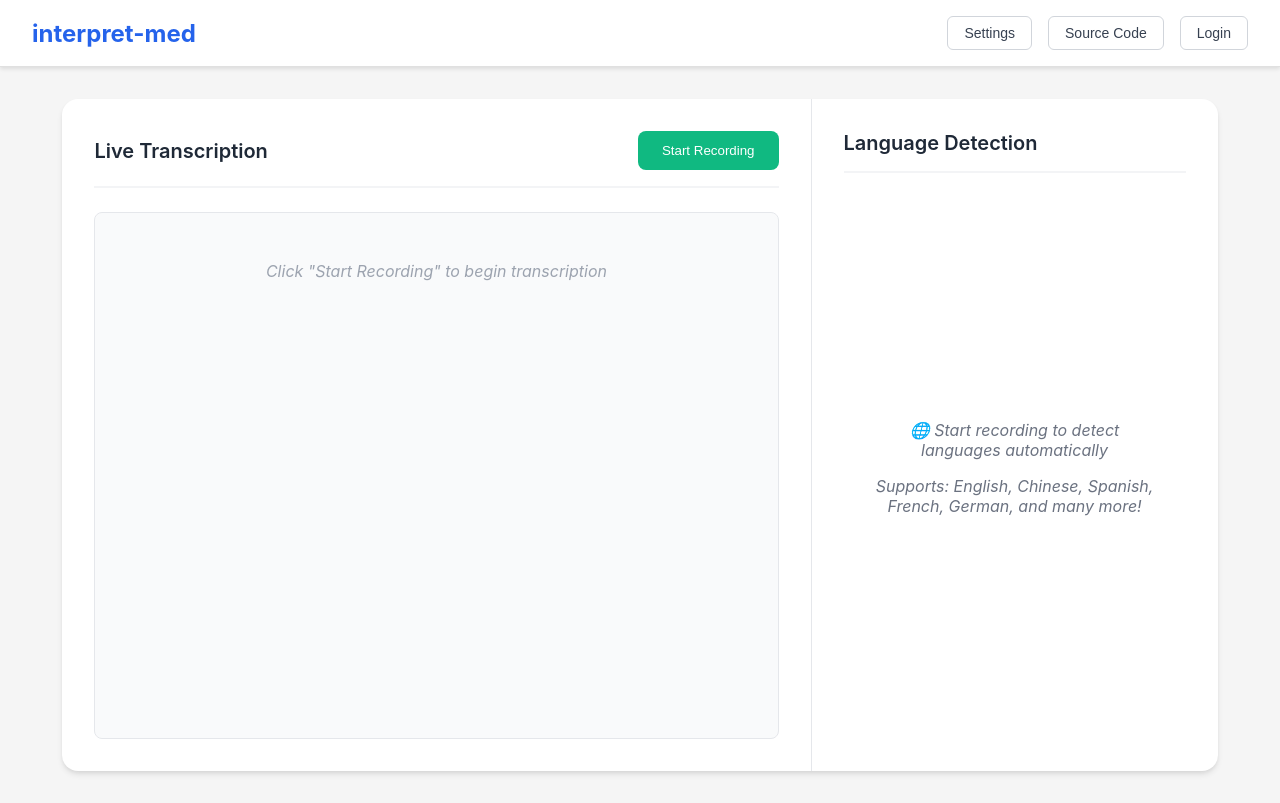
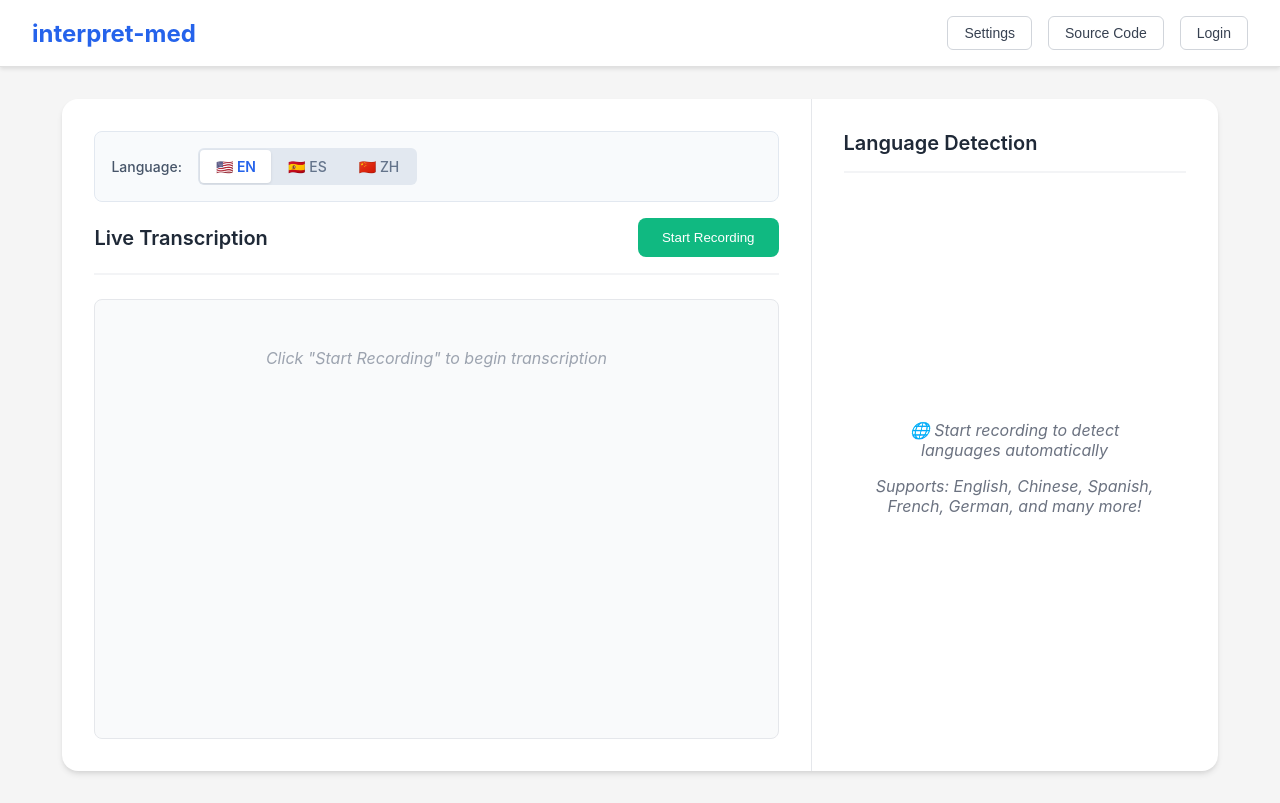
Before and after one commit to Helsinki1/interpret-med, a Next.js app: page / in a window 1280 px wide. Built offline with nearby package versions, Linux system fonts and the light colour scheme.

Commit message:
manual select en, es, ch

```diff
--- a/pages/index.tsx
+++ b/pages/index.tsx
@@ -17,6 +17,7 @@ export default function Home() {
   const [currentLanguage, setCurrentLanguage] = useState<string>('');
   const [detectedLanguages, setDetectedLanguages] = useState<Set<string>>(new Set());
   const [error, setError] = useState<string | null>(null);
+  const [selectedLanguage, setSelectedLanguage] = useState<'en' | 'es' | 'zh'>('en');
 
   const mediaRecorderRef = useRef<any>(null);
   const websocketRef = useRef<WebSocket | null>(null);
@@ -87,7 +88,7 @@ export default function Home() {
       // Create WebSocket connection with Nova-2 (confirmed Chinese support)
       const wsParams = new URLSearchParams({
         model: 'nova-2', // Nova-2 confirmed to support Chinese (Nova-3 does NOT)
-        language: 'multi', // Multilingual mode for automatic detection
+        language: selectedLanguage, // Use user-selected language for better quality
         smart_format: 'true',
         punctuate: 'true',
         interim_results: 'true',
@@ -98,7 +99,7 @@ export default function Home() {
         vad_events: 'true' // Voice activity detection for better language switching
       });
 
-      console.log('Using Nova-2 model (confirmed Chinese support)');
+      console.log(`Using Nova-2 model with language: ${selectedLanguage}`);
       const wsUrl = `${websocketUrl}?${wsParams.toString()}`;
       console.log('Connecting to WebSocket URL:', wsUrl);
       console.log('Using API key:', apiKey.substring(0, 10) + '...');
@@ -317,6 +318,40 @@ export default function Home() {
         <div className={styles.contentPanel}>
           {/* Left Panel - Transcription */}
           <div className={styles.leftPanel}>
+            {/* Language Selector */}
+            <div className={styles.languageSelector}>
+              <div className={styles.languageSelectorLabel}>Language:</div>
+              <div className={styles.languageSlider}>
+                <div
+                  className={`${styles.languageOption} ${selectedLanguage === 'en' ? styles.active : ''} ${isRecording ? styles.disabled : ''}`}
+                  onClick={() => !isRecording && setSelectedLanguage('en')}
+                >
+                  🇺🇸 EN
+                </div>
+                <div
+                  className={`${styles.languageOption} ${selectedLanguage === 'es' ? styles.active : ''} ${isRecording ? styles.disabled : ''}`}
+                  onClick={() => !isRecording && setSelectedLanguage('es')}
+                >
+                  🇪🇸 ES
+                </div>
+                <div
+                  className={`${styles.languageOption} ${selectedLanguage === 'zh' ? styles.active : ''} ${isRecording ? styles.disabled : ''}`}
+                  onClick={() => !isRecording && setSelectedLanguage('zh')}
+                >
+                  🇨🇳 ZH
+                </div>
+                <div
+                  className={styles.languageSliderIndicator}
+                  style={{
+                    transform: `translateX(${
+                      selectedLanguage === 'en' ? '0%' :
+                      selectedLanguage === 'es' ? '100%' : '200%'
+                    })`
+                  }}
+                />
+              </div>
+            </div>
+
             <div className={styles.panelHeader}>
               <h2>Live Transcription</h2>
               <div className={styles.controls}>
--- a/styles/Home.module.css
+++ b/styles/Home.module.css
@@ -376,3 +376,77 @@
     padding: 1rem;
   }
 }
+
+/* Language Selector */
+.languageSelector {
+  display: flex;
+  align-items: center;
+  gap: 1rem;
+  padding: 1rem;
+  background-color: #f8fafc;
+  border-radius: 0.5rem;
+  margin-bottom: 1rem;
+  border: 1px solid #e2e8f0;
+}
+
+.languageSelectorLabel {
+  font-size: 0.875rem;
+  font-weight: 500;
+  color: #475569;
+  min-width: fit-content;
+}
+
+.languageSlider {
+  position: relative;
+  display: flex;
+  background-color: #e2e8f0;
+  border-radius: 0.375rem;
+  padding: 0.125rem;
+  overflow: hidden;
+}
+
+.languageOption {
+  position: relative;
+  z-index: 2;
+  padding: 0.5rem 1rem;
+  font-size: 0.875rem;
+  font-weight: 500;
+  cursor: pointer;
+  transition: all 0.2s ease;
+  border-radius: 0.25rem;
+  color: #64748b;
+  user-select: none;
+  min-width: 60px;
+  text-align: center;
+}
+
+.languageOption:hover {
+  color: #334155;
+}
+
+.languageOption.active {
+  color: #2563eb;
+  font-weight: 600;
+}
+
+.languageOption.disabled {
+  opacity: 0.5;
+  cursor: not-allowed;
+}
+
+.languageOption.disabled:hover {
+  color: #64748b;
+}
+
+.languageSliderIndicator {
+  position: absolute;
+  top: 0.125rem;
+  left: 0.125rem;
+  bottom: 0.125rem;
+  width: calc(33.333% - 0.125rem);
+  background-color: #ffffff;
+  border-radius: 0.25rem;
+  transition: transform 0.2s ease;
+  z-index: 1;
+  box-shadow: 0 1px 3px rgba(0, 0, 0, 0.1);
+}
```
